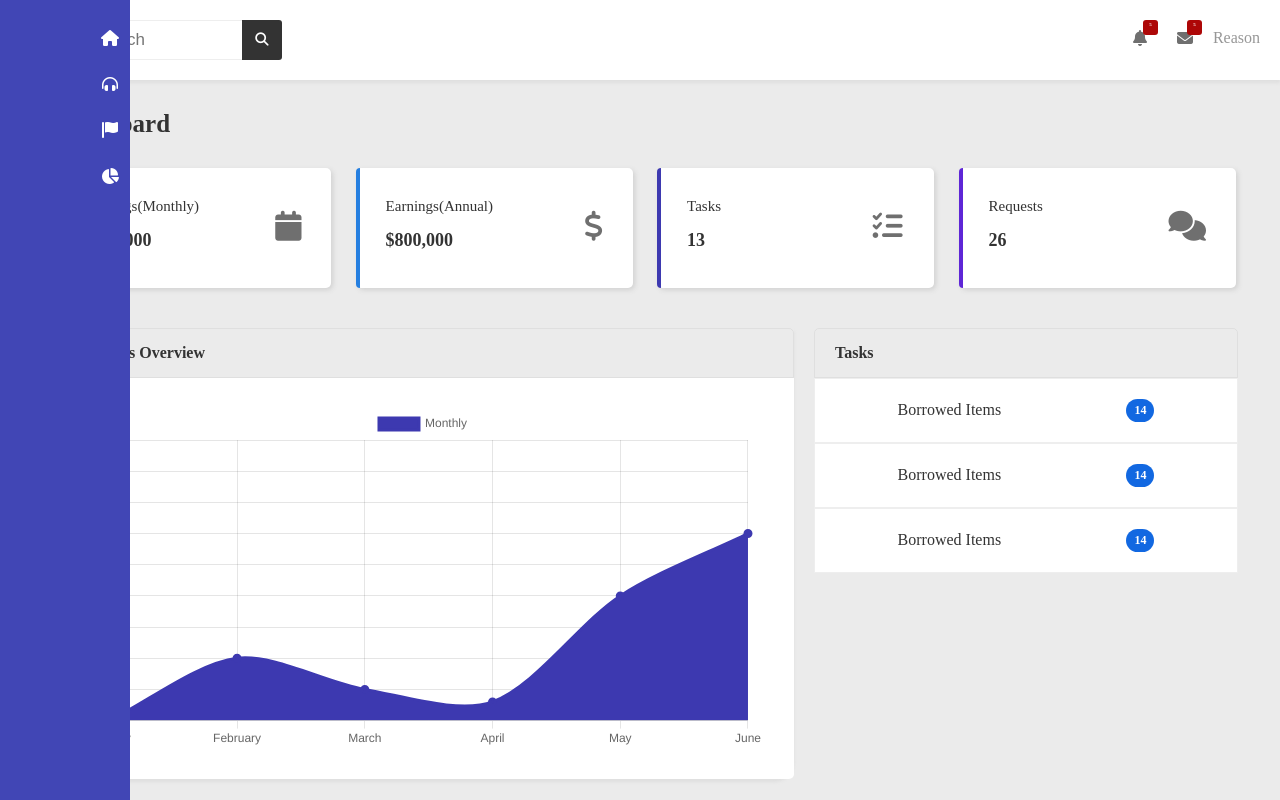
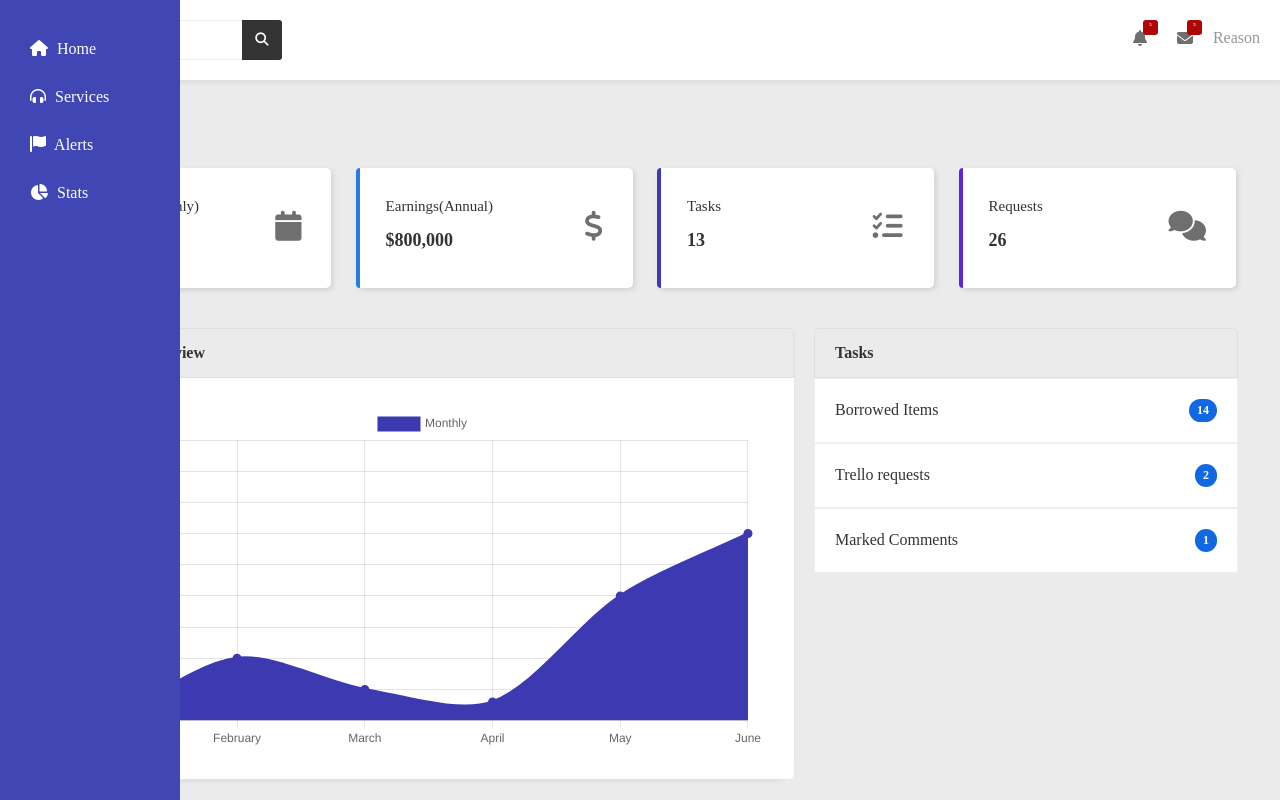
Before and after one commit to ReturnReason/web-publishing, a plain HTML site: page Admin-page/index.html in a window 1280 px wide. Drawn offline with nearby package versions, Linux system fonts and the light colour scheme.

Commit message:
Fix Admin-page Dashboard PC transition

```diff
--- a/Admin-page/css/main.css
+++ b/Admin-page/css/main.css
@@ -14,26 +14,38 @@ i {
 }
 
 .main-nav {
-  width: 130px;
+  width: 180px;
   background-color: rgb(65, 70, 181);
   z-index: 1;
   display: flex;
   flex-direction: column;
-  transform: translateX(-90px);
-  transition: all 1s;
   position: fixed;
   height: 100vh;
+  padding: 10px 30px;
+
+  transition: all 0.7s;
+  transform: translateX(-140px);
 }
 
 .main-nav:hover {
   transform: translateX(0);
 }
 
+.main-nav:hover i {
+  transform: translateX(0);
+  margin-right: 5px;
+}
+
+.main-nav li {
+  color: #fff;
+}
+
 .main-nav i {
-  transform: translateX(45px);
   color: #fff;
   margin: 0 auto;
   margin-top: 30px;
+  transform: translateX(120px);
+  transition: all 0.8s;
 }
 
 header {
@@ -289,7 +301,7 @@ button {
 
 .task {
   display: flex;
-  justify-content: space-around;
+  justify-content: space-between;
   align-content: center;
   background: #fff;
   padding: 20px;
--- a/Admin-page/index.html
+++ b/Admin-page/index.html
@@ -12,10 +12,24 @@
   <body>
     <div class="main-container">
       <nav class="main-nav">
-        <i class="fa-solid fa-house"></i>
-        <i class="fa-solid fa-headphones-simple"></i>
-        <i class="fa-solid fa-flag"></i>
-        <i class="fa-solid fa-chart-pie"></i>
+        <ul>
+          <li>
+            <i class="fa-solid fa-house"></i>
+            Home
+          </li>
+          <li>
+            <i class="fa-solid fa-headphones-simple"></i>
+            Services
+          </li>
+          <li>
+            <i class="fa-solid fa-flag"></i>
+            Alerts
+          </li>
+          <li>
+            <i class="fa-solid fa-chart-pie"></i>
+            Stats
+          </li>
+        </ul>
       </nav>
 
       <header>
@@ -107,12 +121,12 @@
             <div class="badge-blue">14</div>
           </div>
           <div class="task">
-            <p>Borrowed Items</p>
-            <div class="badge-blue">14</div>
+            <p>Trello requests</p>
+            <div class="badge-blue">2</div>
           </div>
           <div class="task">
-            <p>Borrowed Items</p>
-            <div class="badge-blue">14</div>
+            <p>Marked Comments</p>
+            <div class="badge-blue">1</div>
           </div>
         </div>
       </section>
```
